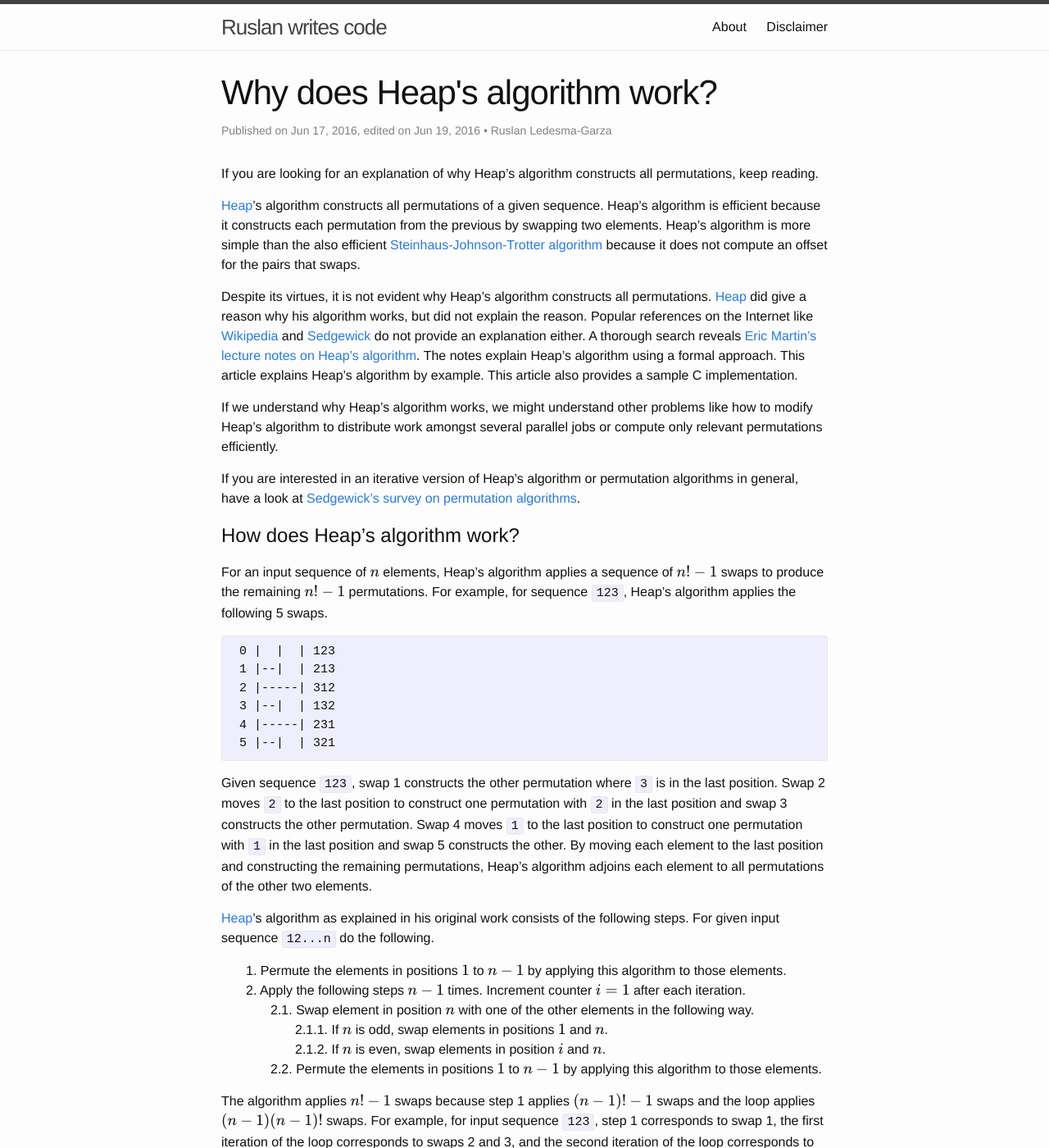
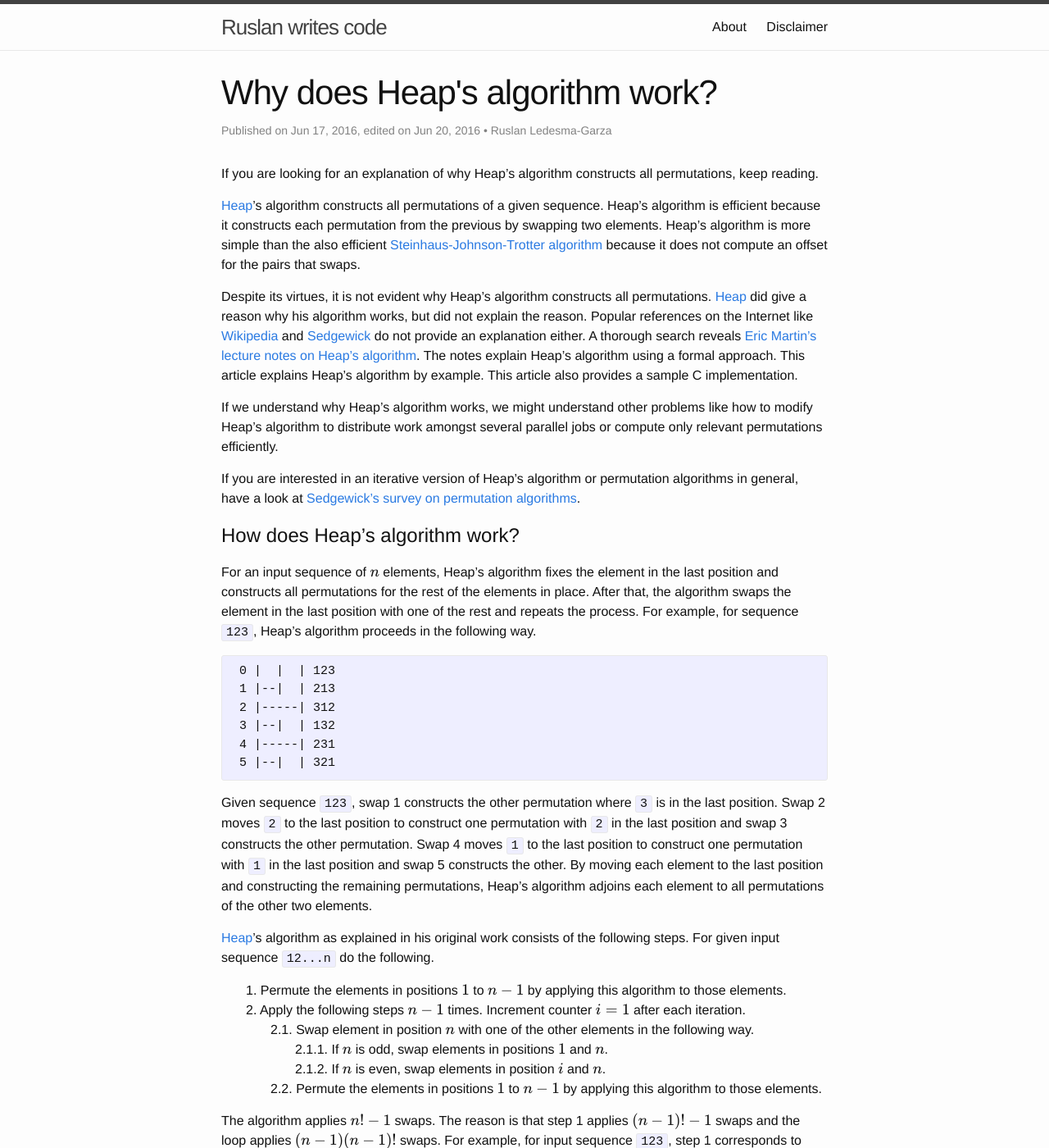
Before and after one commit to mrrusof/mrrusof.github.io, a Jekyll site: the page built from _posts/2016-06-17-why-does-heap-work.markdown, in a window 1280 px wide and 1400 px high. Shown: the whole window at 82% size. Built offline with Jekyll 4.4.1, drawn with Linux system fonts in a browser that asks for light colours; formulas are drawn with MathJax 3; comment, search, counter and statistics services are not loaded.

Commit message:
Revisit explanation of how Heap algorithm works.

```diff
--- a/_posts/2016-06-17-why-does-heap-work.markdown
+++ b/_posts/2016-06-17-why-does-heap-work.markdown
@@ -2,7 +2,7 @@
 layout: post
 title: Why does Heap's algorithm work?
 date: 2016-06-17
-edited: 2016-06-19
+edited: 2016-06-20
 author: Ruslan Ledesma-Garza
 summary: Heap's algorithm for constructing all permutations is efficient and simple but not easy to understand. This article explains Heap's algorithm by example.
 ---
@@ -28,8 +28,8 @@ If you are interested in an iterative version of Heap's algorithm or permutation
 
 # How does Heap's algorithm work?
 
-For an input sequence of $@n@$ elements, Heap's algorithm applies a sequence of $@n! - 1@$ swaps to produce the remaining $@n! - 1@$ permutations.
-For example, for sequence `123`, Heap's algorithm applies the following 5 swaps.
+For an input sequence of $@n@$ elements, Heap's algorithm fixes the element in the last position and constructs all permutations for the rest of the elements in place. After that, the algorithm swaps the element in the last position with one of the rest and repeats the process.
+For example, for sequence `123`, Heap's algorithm proceeds in the following way.
 
 {% highlight asciidoc %}
  0 |  |  | 123
@@ -73,7 +73,7 @@ For given input sequence `12...n` do the following.
   </li>
 </ol>
 
-The algorithm applies $@n! - 1@$ swaps because step 1 applies $@(n - 1)! - 1@$ swaps and the loop applies $@(n - 1)(n - 1)!@$ swaps. For example, for input sequence `123`, step 1 corresponds to swap 1, the first iteration of the loop corresponds to swaps 2 and 3, and the second iteration of the loop corresponds to swaps 4 and 5.
+The algorithm applies $@n! - 1@$ swaps. The reason is that step 1 applies $@(n - 1)! - 1@$ swaps and the loop applies $@(n - 1)(n - 1)!@$ swaps. For example, for input sequence `123`, step 1 corresponds to swap 1, the first iteration of the loop corresponds to swaps 2 and 3, and the second iteration of the loop corresponds to swaps 4 and 5.
 Given a permutation where the element in position $@n@$ is $@e@$, recursive steps 1 and 2.2 construct the remaining $@(n - 1)! - 1@$ permutations where $@e@$ is in the last position by adjoining $@e@$ to the remaining $@(n - 1)! - 1@$ permutations of the rest of the elements.
 To construct all permutations of $@n@$ elements, it is crucial that step 2.1 places a different element in position $@n@$ every time, which it does.
 Understanding this property is fundamental to understanding why Heap's algorithm works.
```
